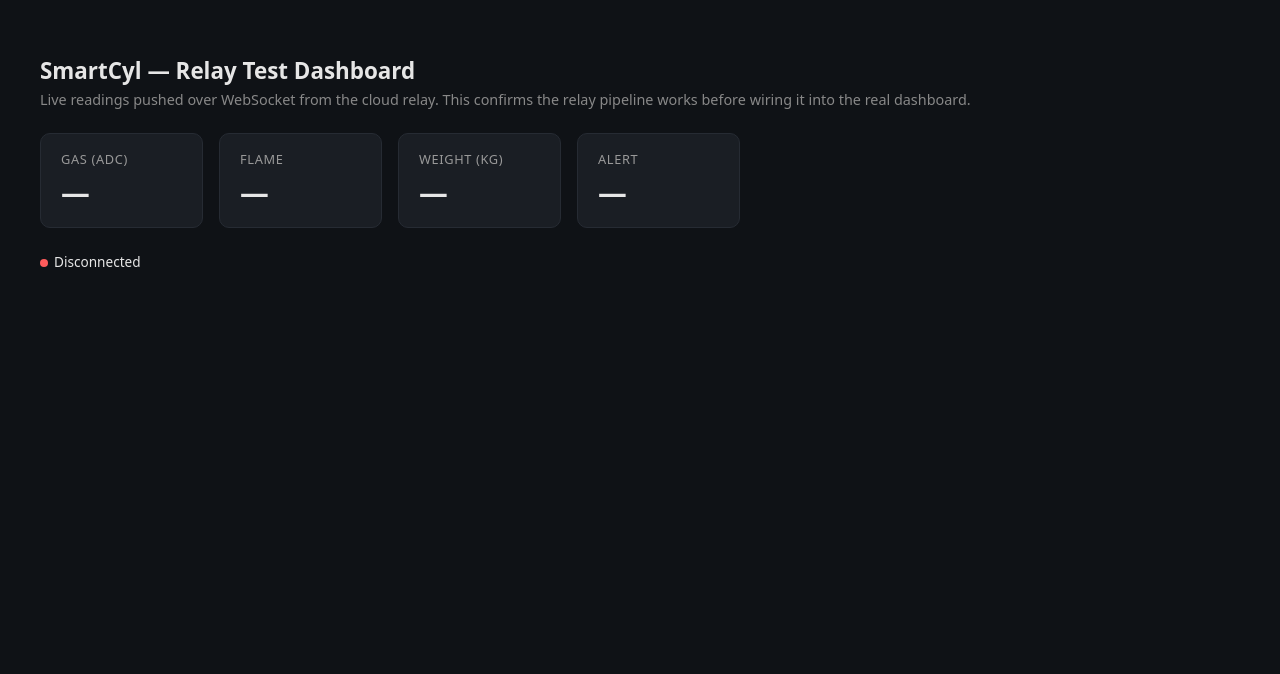
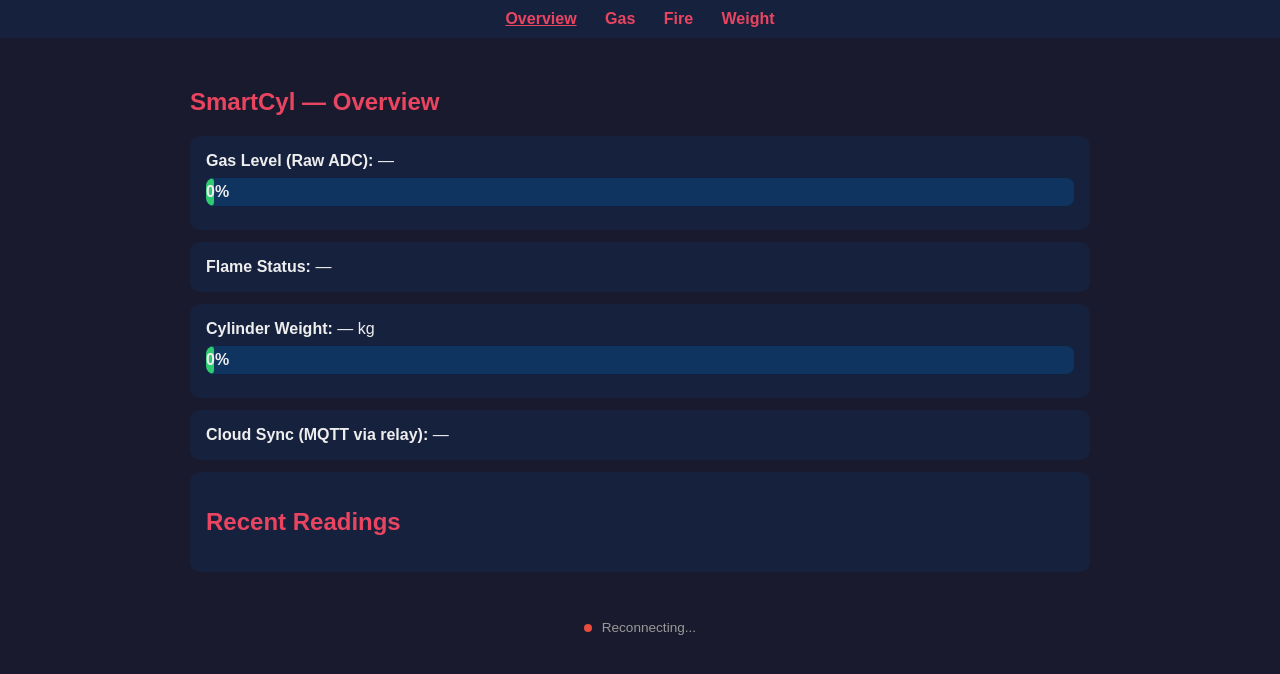
Before and after one commit to tusharshetty18/smartcyl-mqtt-relay, a website: page public/index.html in a window 1280 px wide. Drawn offline with Linux system fonts and the light colour scheme; no server answers.

Commit message:
Add real SmartCyl dashboard

```diff
--- a/public/index.html
+++ b/public/index.html
@@ -2,71 +2,103 @@
 <html lang="en">
 <head>
 <meta charset="UTF-8" />
-<title>SmartCyl Relay — Test Dashboard</title>
-<style>
-  body { font-family: system-ui, sans-serif; background: #0f1216; color: #e6e6e6; padding: 2rem; }
-  h1 { font-size: 1.4rem; margin-bottom: 0.25rem; }
-  .sub { color: #888; margin-bottom: 1.5rem; font-size: 0.9rem; }
-  .grid { display: grid; grid-template-columns: repeat(auto-fit, minmax(160px, 1fr)); gap: 1rem; max-width: 700px; }
-  .card { background: #1a1e24; border-radius: 10px; padding: 1rem 1.25rem; border: 1px solid #262b33; }
-  .label { font-size: 0.8rem; color: #999; text-transform: uppercase; letter-spacing: 0.05em; }
-  .value { font-size: 1.8rem; font-weight: 600; margin-top: 0.25rem; }
-  .alert-on { color: #ff5c5c; }
-  .alert-off { color: #4ade80; }
-  #status { margin-top: 1.5rem; font-size: 0.85rem; }
-  .dot { display: inline-block; width: 8px; height: 8px; border-radius: 50%; margin-right: 6px; }
-  .dot-green { background: #4ade80; }
-  .dot-red { background: #ff5c5c; }
-</style>
+<title>SmartCyl Monitor</title>
+<link rel="stylesheet" href="style.css" />
 </head>
 <body>
-  <h1>SmartCyl — Relay Test Dashboard</h1>
-  <div class="sub">Live readings pushed over WebSocket from the cloud relay. This confirms the relay pipeline works before wiring it into the real dashboard.</div>
+  <nav>
+    <a href="index.html" class="active">Overview</a>
+    <a href="gas.html">Gas</a>
+    <a href="fire.html">Fire</a>
+    <a href="weight.html">Weight</a>
+  </nav>
 
-  <div class="grid">
-    <div class="card"><div class="label">Gas (ADC)</div><div class="value" id="gas">—</div></div>
-    <div class="card"><div class="label">Flame</div><div class="value" id="flame">—</div></div>
-    <div class="card"><div class="label">Weight (kg)</div><div class="value" id="weight">—</div></div>
-    <div class="card"><div class="label">Alert</div><div class="value" id="alert">—</div></div>
+  <div class="container">
+    <h2>SmartCyl — Overview</h2>
+
+    <div id="alerts"></div>
+
+    <div class="card">
+      <b>Gas Level (Raw ADC):</b> <span id="gasValue">—</span>
+      <div class="gauge-wrap"><div class="gauge-fill" id="gasGauge" style="width:0%;background:#2ecc71">0%</div></div>
+    </div>
+
+    <div class="card">
+      <b>Flame Status:</b> <span id="flameStatus">—</span>
+    </div>
+
+    <div class="card">
+      <b>Cylinder Weight:</b> <span id="weightValue">—</span> kg
+      <div class="gauge-wrap"><div class="gauge-fill" id="weightGauge" style="width:0%;background:#2ecc71">0%</div></div>
+    </div>
+
+    <div class="card">
+      <b>Cloud Sync (MQTT via relay):</b> <span id="mqttStatus">—</span>
+    </div>
+
+    <div class="card">
+      <h2>Recent Readings</h2>
+      <ul id="weightHistory"></ul>
+    </div>
   </div>
 
-  <div id="status"><span class="dot dot-red" id="dot"></span><span id="statusText">Connecting...</span></div>
+  <div class="conn-status">
+    <span class="dot dot-red" id="connDot"></span>
+    <span id="connText">Connecting...</span>
+  </div>
 
+  <script src="smartcyl.js"></script>
   <script>
-    const wsProtocol = location.protocol === 'https:' ? 'wss:' : 'ws:';
-    const ws = new WebSocket(`${wsProtocol}//${location.host}/ws`);
+    const GAS_THRESHOLD = 4000; // matches SmartCyl.ino's #define GAS_THRESHOLD
 
-    const el = {
-      gas: document.getElementById('gas'),
-      flame: document.getElementById('flame'),
-      weight: document.getElementById('weight'),
-      alert: document.getElementById('alert'),
-      dot: document.getElementById('dot'),
-      statusText: document.getElementById('statusText'),
-    };
+    SmartCyl.onUpdate((state) => {
+      const r = state.latest;
 
-    ws.onopen = () => {
-      el.dot.className = 'dot dot-green';
-      el.statusText.textContent = 'Connected — waiting for data';
-    };
+      // Connection dot
+      document.getElementById('connDot').className = 'dot ' + (state.connected ? 'dot-green' : 'dot-red');
+      document.getElementById('connText').textContent = state.connected ? 'Live' : 'Reconnecting...';
 
-    ws.onclose = () => {
-      el.dot.className = 'dot dot-red';
-      el.statusText.textContent = 'Disconnected';
-    };
+      if (r.timestamp === null) return;
 
-    ws.onmessage = (event) => {
-      const msg = JSON.parse(event.data);
-      if (msg.type === 'reading') {
-        const r = msg.data;
-        el.gas.textContent = r.gas ?? '—';
-        el.flame.textContent = r.flame ?? '—';
-        el.weight.textContent = r.weight ?? '—';
-        el.alert.textContent = r.alert ? 'ALERT' : 'Safe';
-        el.alert.className = 'value ' + (r.alert ? 'alert-on' : 'alert-off');
-        el.statusText.textContent = 'Last update: ' + new Date(r.timestamp).toLocaleTimeString();
-      }
-    };
+      const gasDetected = r.gas > GAS_THRESHOLD;
+      const flameDetected = !!r.flame;
+      const lowWeight = r.weight < 1.0 && r.weight > 0;
+
+      // Alert banners
+      let alertsHtml = '';
+      if (gasDetected) alertsHtml += `<div class="alert-red">🚨 GAS LEAK DETECTED!</div>`;
+      if (flameDetected) alertsHtml += `<div class="alert-red">🔥 FLAME DETECTED!</div>`;
+      if (lowWeight) alertsHtml += `<div class="alert-yellow">⚠️ LOW GAS CYLINDER — ${r.weight.toFixed(2)} kg remaining</div>`;
+      document.getElementById('alerts').innerHTML = alertsHtml;
+
+      // Gas gauge
+      const gasPercent = Math.max(0, Math.min(100, Math.round((r.gas / 4095) * 100)));
+      const gasGauge = document.getElementById('gasGauge');
+      gasGauge.style.width = gasPercent + '%';
+      gasGauge.style.background = gasDetected ? '#e74c3c' : '#2ecc71';
+      gasGauge.textContent = gasPercent + '%';
+      document.getElementById('gasValue').textContent = r.gas;
+
+      // Flame status
+      document.getElementById('flameStatus').textContent = flameDetected ? '🔥 FLAME' : '✅ Clear';
+
+      // Weight gauge (assuming 5kg as a full-scale reference, matching original)
+      const weightPercent = Math.max(0, Math.min(100, Math.round((r.weight / 5.0) * 100)));
+      const weightGauge = document.getElementById('weightGauge');
+      weightGauge.style.width = weightPercent + '%';
+      weightGauge.style.background = lowWeight ? '#f39c12' : '#2ecc71';
+      weightGauge.textContent = weightPercent + '%';
+      document.getElementById('weightValue').textContent = r.weight.toFixed(2);
+
+      // MQTT/cloud sync status — if we're receiving live messages at all, the pipeline is up
+      document.getElementById('mqttStatus').textContent = state.connected ? '🟢 Connected' : '🔴 Disconnected';
+
+      // Recent readings list
+      document.getElementById('weightHistory').innerHTML =
+        state.weightHistory.map(e => `<li>${e}</li>`).join('') || '<li>No readings yet</li>';
+    });
+
+    SmartCyl.init();
   </script>
 </body>
 </html>
--- /dev/null
+++ b/public/smartcyl.js
@@ -0,0 +1,109 @@
+/**
+ * SmartCyl Dashboard — shared client logic
+ * ---------------------------------------------------------
+ * Connects to the relay server's WebSocket for live updates,
+ * falls back to REST polling if the socket drops, and keeps a
+ * small rolling history in the browser (since the relay's own
+ * /api/history buffer resets on server restart, this gives each
+ * page something to show immediately even right after a redeploy).
+ * ---------------------------------------------------------
+ */
+
+const SmartCyl = (() => {
+  const state = {
+    latest: { gas: null, flame: null, weight: null, alert: false, timestamp: null },
+    gasHistory: [],
+    flameHistory: [],
+    weightHistory: [],
+    connected: false,
+  };
+
+  const listeners = [];
+
+  function onUpdate(fn) {
+    listeners.push(fn);
+  }
+
+  function notify() {
+    listeners.forEach((fn) => fn(state));
+  }
+
+  function pushHistory(arr, entry, max = 5) {
+    arr.unshift(entry);
+    if (arr.length > max) arr.pop();
+  }
+
+  function formatTime(iso) {
+    if (!iso) return '--:--:--';
+    const d = new Date(iso);
+    return d.toLocaleTimeString();
+  }
+
+  function applyReading(reading) {
+    const prev = state.latest;
+
+    // Track rising edges for history logs, same spirit as the original
+    // ESP32 circular history arrays.
+    if (reading.flame && !prev.flame) {
+      pushHistory(state.flameHistory, `[${formatTime(reading.timestamp)}] Flame detected`);
+    }
+    if (reading.alert && reading.gas > 3500 && !(prev.gas > 3500)) {
+      pushHistory(state.gasHistory, `[${formatTime(reading.timestamp)}] Gas=${reading.gas}`);
+    }
+    pushHistory(state.weightHistory, `[${formatTime(reading.timestamp)}] ${Number(reading.weight ?? 0).toFixed(2)} kg`, 5);
+
+    state.latest = reading;
+    notify();
+  }
+
+  function connectWebSocket() {
+    const wsProtocol = location.protocol === 'https:' ? 'wss:' : 'ws:';
+    const ws = new WebSocket(`${wsProtocol}//${location.host}/ws`);
+
+    ws.onopen = () => {
+      state.connected = true;
+      notify();
+    };
+
+    ws.onclose = () => {
+      state.connected = false;
+      notify();
+      // Retry after a short delay rather than polling forever
+      setTimeout(connectWebSocket, 3000);
+    };
+
+    ws.onerror = () => {
+      ws.close();
+    };
+
+    ws.onmessage = (event) => {
+      try {
+        const msg = JSON.parse(event.data);
+        if (msg.type === 'reading') {
+          applyReading(msg.data);
+        }
+      } catch (e) {
+        console.error('Bad WS message', e);
+      }
+    };
+  }
+
+  async function fetchInitialStatus() {
+    try {
+      const res = await fetch('/api/status');
+      const data = await res.json();
+      if (data && data.timestamp) {
+        applyReading(data);
+      }
+    } catch (e) {
+      console.error('Initial status fetch failed', e);
+    }
+  }
+
+  function init() {
+    fetchInitialStatus();
+    connectWebSocket();
+  }
+
+  return { init, onUpdate, get state() { return state; } };
+})();
--- /dev/null
+++ b/public/style.css
@@ -0,0 +1,112 @@
+/* SmartCyl Dashboard — shared styles, matching the original ESP32-embedded design */
+
+body {
+  font-family: Arial, sans-serif;
+  background: #1a1a2e;
+  color: #eee;
+  margin: 0;
+  padding: 0;
+}
+
+nav {
+  background: #16213e;
+  padding: 10px;
+  text-align: center;
+}
+
+nav a {
+  color: #e94560;
+  margin: 0 12px;
+  text-decoration: none;
+  font-weight: bold;
+}
+
+nav a.active {
+  text-decoration: underline;
+}
+
+.container {
+  max-width: 900px;
+  margin: 20px auto;
+  padding: 10px;
+}
+
+.card {
+  background: #16213e;
+  border-radius: 10px;
+  padding: 16px;
+  margin: 12px 0;
+}
+
+h2 {
+  color: #e94560;
+}
+
+.alert-red {
+  background: #c0392b;
+  border-radius: 8px;
+  padding: 10px;
+  margin: 8px 0;
+}
+
+.alert-yellow {
+  background: #d4a017;
+  border-radius: 8px;
+  padding: 10px;
+  margin: 8px 0;
+  color: #000;
+}
+
+.alert-green {
+  background: #1e8449;
+  border-radius: 8px;
+  padding: 10px;
+  margin: 8px 0;
+}
+
+.gauge-wrap {
+  background: #0f3460;
+  border-radius: 8px;
+  height: 28px;
+  width: 100%;
+  margin: 8px 0;
+  overflow: hidden;
+}
+
+.gauge-fill {
+  height: 28px;
+  border-radius: 8px;
+  text-align: right;
+  padding-right: 8px;
+  line-height: 28px;
+  font-weight: bold;
+  transition: width 0.4s;
+  white-space: nowrap;
+}
+
+ul {
+  padding-left: 18px;
+}
+
+li {
+  margin: 4px 0;
+  font-size: 0.9em;
+}
+
+.conn-status {
+  font-size: 0.85em;
+  text-align: center;
+  padding: 6px;
+  color: #999;
+}
+
+.dot {
+  display: inline-block;
+  width: 8px;
+  height: 8px;
+  border-radius: 50%;
+  margin-right: 6px;
+}
+
+.dot-green { background: #2ecc71; }
+.dot-red { background: #e74c3c; }
```
Also changed, not shown: public/fire.html (added, +61 -0 lines), public/gas.html (added, +69 -0 lines), public/weight.html (added, +69 -0 lines).
